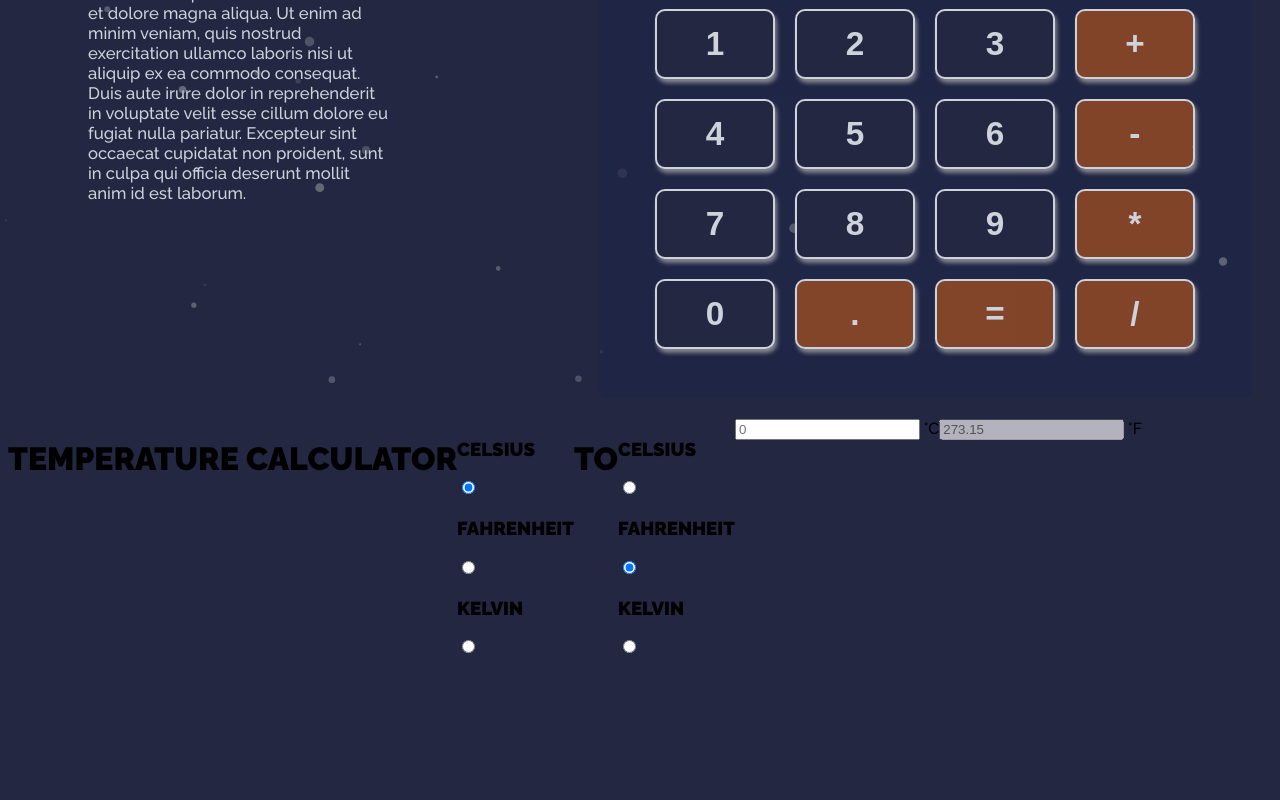
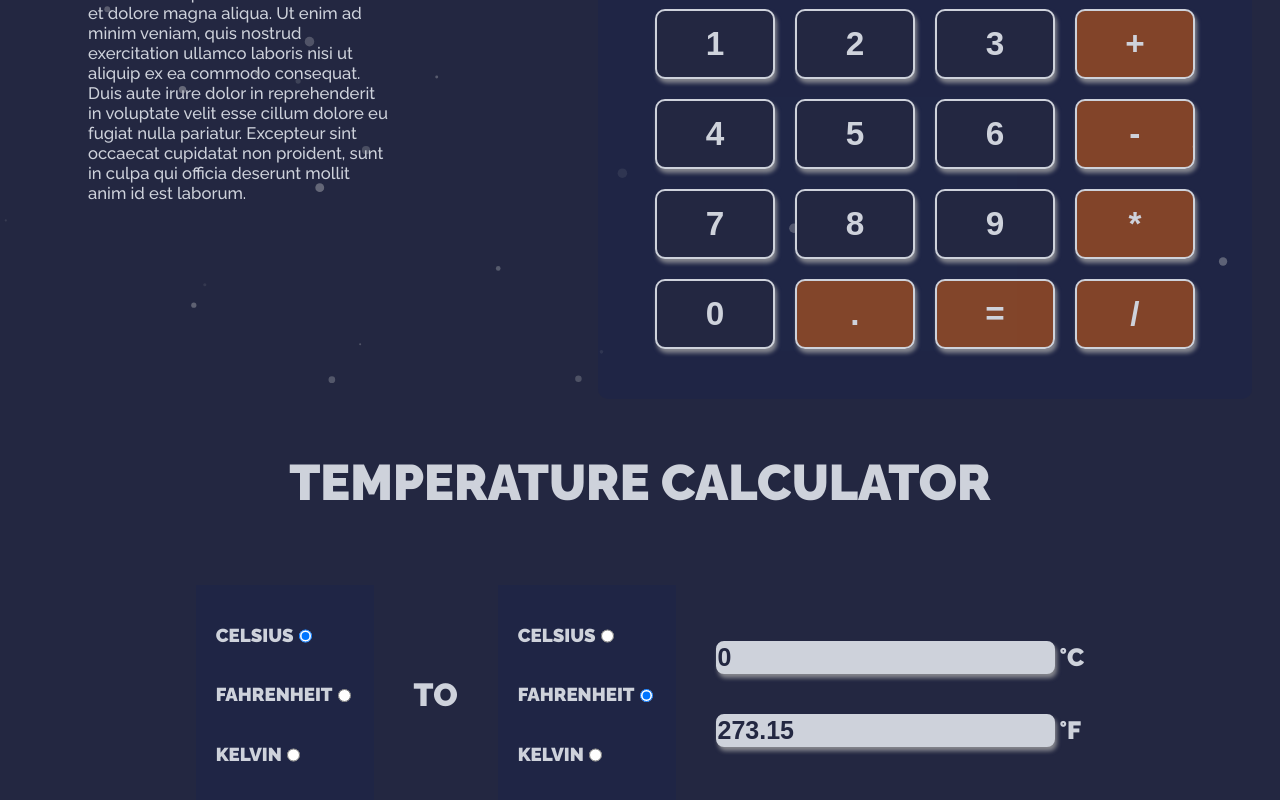
Before and after one commit to bchanowski/calculator-typescript, a React (Vite) app in the folder calc-ts/: page / in a window 1280 px wide. Shown: the part 412-1212 px from the top of the page. Before the commit the page ends 1077 px from the top, so only its background shows below. Built offline with nearby package versions, Linux system fonts and the light colour scheme.

Commit message:
Started working on styles for temp calc & fixed an issue that allowed to leave a NaN value in temp input

```diff
--- a/calc-ts/src/components/Numbers/styles.scss
+++ b/calc-ts/src/components/Numbers/styles.scss
@@ -16,7 +16,7 @@
   display: flex;
   flex-direction: column;
   align-items: center;
-  background-color: rgba(25, 37, 77, 0.4);
+  background-color: $background-box-color;
   border-radius: 10px;
   padding: calc($margin * 2);
   margin-top: 100px;
@@ -40,7 +40,7 @@
 .calc-input {
   border: 2px $secondary-color solid;
   border-radius: 10px;
-  box-shadow: 2px 4px 4px rgba(159, 159, 161, 0.8);
+  box-shadow: $box-shadow-white;
   padding: 0px;
   width: 400px;
   height: 70px;
--- a/calc-ts/src/components/Temperature/SelectTemp.tsx
+++ b/calc-ts/src/components/Temperature/SelectTemp.tsx
@@ -6,8 +6,8 @@ type Props = {
 
 const SelectTemp = ({ radioName, stateTemp, onChangeTemp }: Props) => {
   return (
-    <div>
-      <div>
+    <div className="temp-radio-container">
+      <div className="temp-radio">
         <h3>CELSIUS</h3>
         <input
           type="radio"
@@ -17,7 +17,7 @@ const SelectTemp = ({ radioName, stateTemp, onChangeTemp }: Props) => {
           checked={stateTemp === "C"}
         />
       </div>
-      <div>
+      <div className="temp-radio">
         <h3>FAHRENHEIT</h3>
         <input
           type="radio"
@@ -27,7 +27,7 @@ const SelectTemp = ({ radioName, stateTemp, onChangeTemp }: Props) => {
           checked={stateTemp === "F"}
         />
       </div>
-      <div>
+      <div className="temp-radio">
         <h3>KELVIN</h3>
         <input
           type="radio"
--- a/calc-ts/src/components/Temperature/index.tsx
+++ b/calc-ts/src/components/Temperature/index.tsx
@@ -27,10 +27,17 @@ const Temperature = ({ setSelectedPage }: Props) => {
     setUserValue(parseFloat(e.currentTarget.value));
   };
 
+  const onlyNumberInput = (e: React.KeyboardEvent<object>) => {
+    const key = parseInt(e.code);
+    if (key && (key <= 47 || key >= 58) && key != 8) {
+      e.preventDefault();
+    } else if (e.code == "Backspace" && userValue.toString().length == 1) {
+      setUserValue(0);
+      e.preventDefault();
+    }
+  };
+
   useEffect(() => {
-    console.log(userValue);
-    console.log(tempFrom);
-    console.log(tempTo);
     if (tempFrom !== tempTo) {
       if (tempFrom === "C") {
         if (tempTo === "K") setResultValue(userValue * 1.8 + 32);
@@ -50,32 +57,34 @@ const Temperature = ({ setSelectedPage }: Props) => {
         className="temp-container"
         onViewportEnter={() => setSelectedPage(SelectedPage.Temperature)}
       >
-        <h1>TEMPERATURE CALCULATOR</h1>
-        <div className="temp-container">
+        <h1 className="temp-title">TEMPERATURE CALCULATOR</h1>
+        <div className="temp-container-select">
           <SelectTemp
             radioName="tempFrom"
             stateTemp={tempFrom}
             onChangeTemp={onRadioChangeFrom}
           />
-          <h1>TO</h1>
+          <h1 className="temp-text">TO</h1>
           <SelectTemp
             radioName="tempTo"
             stateTemp={tempTo}
             onChangeTemp={onRadioChangeTo}
           />
-          <div>
-            <input
-              type="text"
-              placeholder="0"
-              onKeyDown={(event) => {
-                if (!/[0-9]/.test(event.key)) {
-                  event.preventDefault();
-                }
-              }}
-              onChange={updateValue}
-            />{" "}
-            °{tempFrom}
-            <input value={resultValue} disabled /> °{tempTo}
+          <div className="temp-inputs-cont">
+            <div className="temp-input-cont">
+              <input
+                className="temp-input"
+                type="text"
+                value={userValue}
+                onKeyDown={onlyNumberInput}
+                onChange={updateValue}
+              />
+              <a className="temp-unit-text">°{tempFrom}</a>
+            </div>
+            <div className="temp-input-cont">
+              <input className="temp-input" value={resultValue} disabled />
+              <a className="temp-unit-text">°{tempTo}</a>
+            </div>
           </div>
         </div>
       </motion.div>
--- a/calc-ts/src/components/Temperature/styles.scss
+++ b/calc-ts/src/components/Temperature/styles.scss
@@ -1,4 +1,66 @@
+@import "../../shared/shared.scss";
+
 .temp-container {
   display: flex;
+  flex-direction: column;
+  align-items: center;
   z-index: 30;
+  color: $secondary-color;
 }
+
+.temp-container-select {
+  display: flex;
+  flex-direction: row;
+  align-items: center;
+  z-index: 30;
+  margin: $margin;
+}
+
+.temp-title {
+  font-size: $normal-font-size;
+}
+
+.temp-text {
+  margin: $margin;
+}
+
+.temp-radio-container {
+  margin: $margin;
+  padding: $margin;
+  background-color: $background-box-color;
+}
+
+.temp-radio {
+  display: flex;
+}
+
+.temp-inputs-cont {
+  display: flex;
+  flex-direction: column;
+}
+
+.temp-input-cont {
+  margin: $margin;
+}
+
+.temp-input {
+  font-size: calc($normal-font-size / 2);
+  font-weight: 600;
+  color: $primary-color;
+  background-color: $secondary-color;
+  border-radius: 8px;
+  box-shadow: $box-shadow-white;
+  border: 2px $secondary-color solid;
+  padding: 0px;
+  &:disabled {
+    &:hover {
+      cursor: not-allowed;
+    }
+  }
+}
+
+.temp-unit-text {
+  font-size: calc($normal-font-size / 2);
+  font-weight: 600;
+  margin-left: 5px;
+}
--- a/calc-ts/src/shared/shared.scss
+++ b/calc-ts/src/shared/shared.scss
@@ -3,3 +3,5 @@ $secondary-color: #ced2db;
 $margin: 20px;
 $normal-font-size: 50px;
 $transparent: rgba(0, 0, 0, 0);
+$background-box-color: rgba(25, 37, 77, 0.4);
+$box-shadow-white: 2px 4px 4px rgba(159, 159, 161, 0.8);
```
